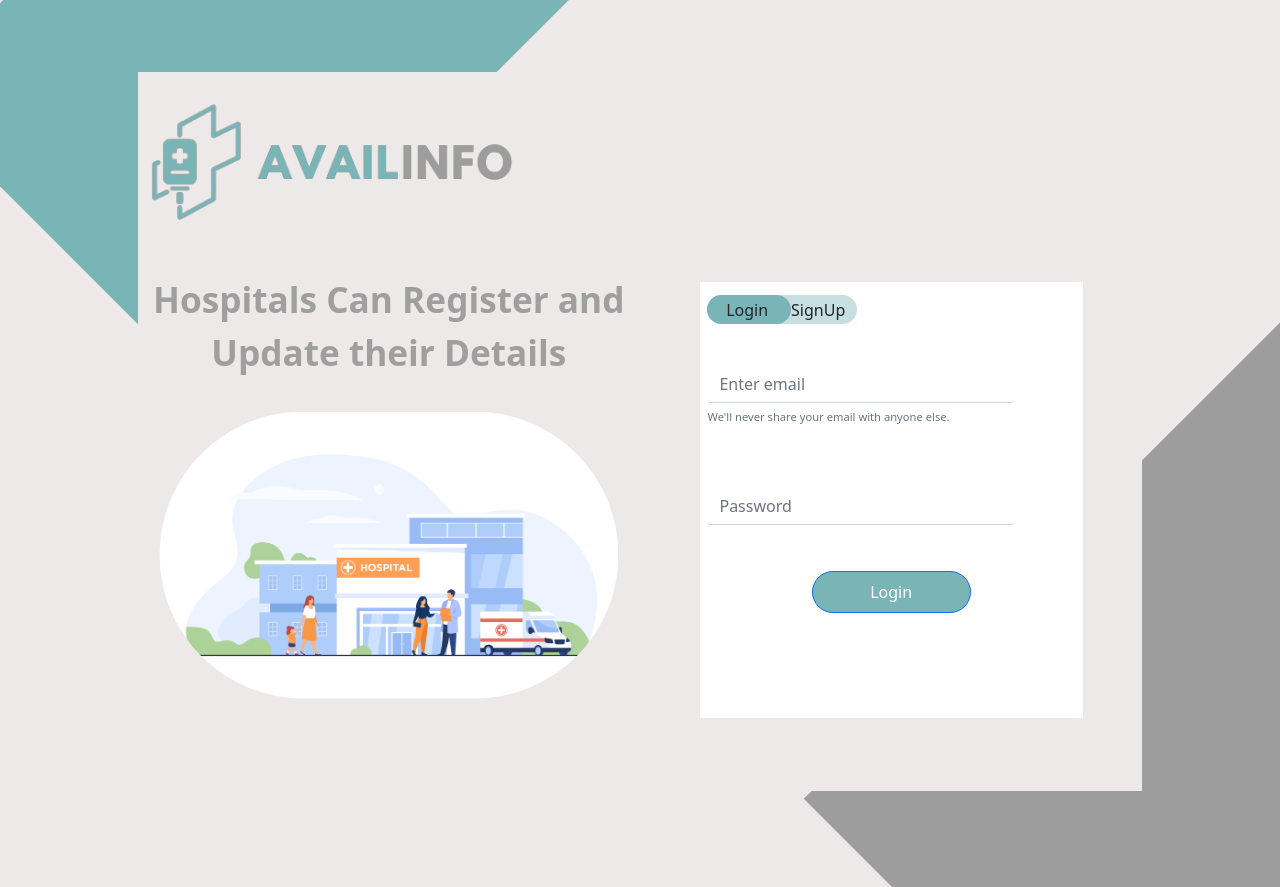
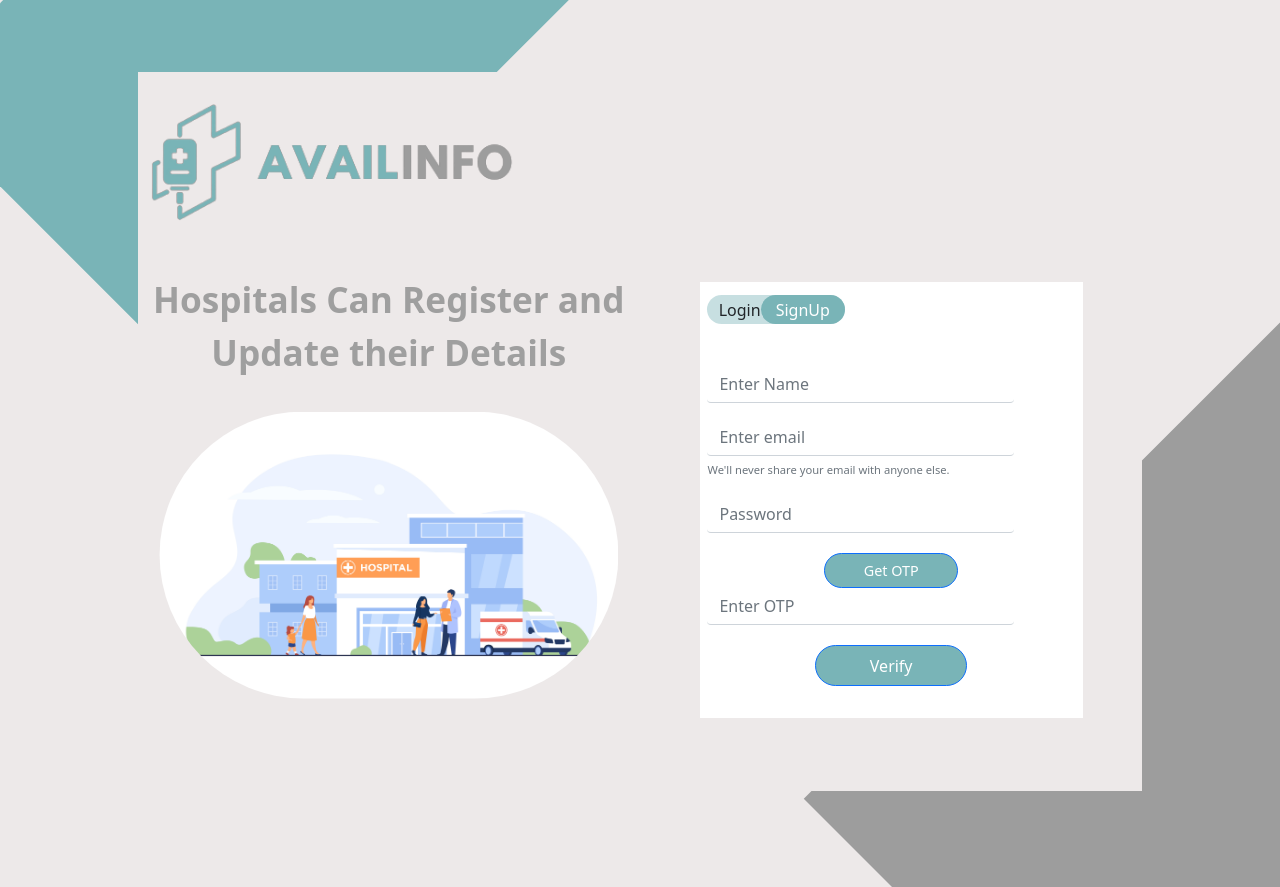
Before and after one commit to madhav592001/S.A.M, a React (Create React App) app in the folder client/: page /log in a window 1280 px wide. Both pictures are taken after a click on the element "Login". Built offline with nearby package versions, Linux system fonts and the light colour scheme.

Commit message:
project UI completed

```diff
--- a/client/src/components/LoginSignScreen.js
+++ b/client/src/components/LoginSignScreen.js
@@ -81,87 +81,7 @@ function LoginSignScreen() {
             </div>
           </Col>
           <Col>
-            <div
-              style={{
-                backgroundColor: '#FFFFFF',
-                width: '80%',
-                height: '100%',
-                marginLeft:"auto",
-                marginRight:"auto",
-                marginTop:"2%",
-                paddingBottom:"4%"
-              }}
-            >
-              {/* <Button
-                    style={{
-                      marginLeft: '2%',
-                      marginTop: '5%',
-                      backgroundColor: '#79B4B7',
-                      padding: '1% 15%',
-                      borderRadius: '22px',
-                      fontSize:"90%"
-                    }}
-                    type="submit"
-                  >
-                    Login
-                  </Button> */}
-                  <div  style={{paddingTop:"4%",marginLeft:"2%"}}><ToggleSwitch/></div>
-              <Form>
-                <Form.Group className="mb-3" controlId="formBasicEmail">
-                  <Form.Label
-                    style={{ marginTop: '8%', marginLeft: '2%' }}
-                  ></Form.Label>
-                  <Form.Control
-                    style={{
-                      marginLeft: '2%',
-                      width: '80%',
-                      borderTop: '1px',
-                      borderRight: '1px',
-                      borderLeft: '1px',
-                    }}
-                    type="email"
-                    placeholder="Enter email"
-                  />
-                  <Form.Text
-                    style={{ marginLeft: '2%',fontSize:"70%" }}
-                    className="text-muted"
-                  >
-                    We'll never share your email with anyone else.
-                  </Form.Text>
-                </Form.Group>
-
-                <Form.Group className="mb-3" controlId="formBasicPassword">
-                  <Form.Label
-                    style={{ marginTop: '8%', marginLeft: '2%' }}
-                  ></Form.Label>
-                  <Form.Control
-                    style={{
-                      marginLeft: '2%',
-                      width: '80%',
-                      borderTop: '1px',
-                      borderRight: '1px',
-                      borderLeft: '1px',
-                    }}
-                    type="password"
-                    placeholder="Password"
-                  />
-                </Form.Group>
-                <div style={{ display: 'flex', justifyContent: 'center' }}>
-                  <Button
-                    style={{
-                      marginTop: '8%',
-                      backgroundColor: '#79B4B7',
-                      padding: '2% 15%',
-                      borderRadius: '22px',
-                      fontSize:"100%"
-                    }}
-                    type="submit"
-                  >
-                    Login
-                  </Button>
-                </div>
-              </Form>
-            </div>
+          <ToggleSwitch/>
           </Col>
         </Row>
       </Container>
--- /dev/null
+++ b/client/src/components/ToggleSwitch.css
@@ -0,0 +1,34 @@
+.one{
+    background-color:#79B4B7;
+    color:white;
+    padding: 1% 4%;
+    border-radius:50px;
+}
+.zero{
+    background-color:#79B4B7;
+    padding: 1% 4%;
+    border-radius:50px;
+    color:white;
+}
+.parent{
+    font-size:100%;
+        background-color:rgba(121, 180, 183, 0.42);
+        padding:1% 3%;
+        padding-left:0%;
+        height:6%;
+        border-radius:50px;
+}
+.oneclicked{
+    background-color:#79B4B7;
+    color:white;
+    padding: 1% 4%;
+    border-radius:50px;
+}
+.parentclicked{
+    font-size:100%;
+        background-color:rgba(121, 180, 183, 0.42);
+        padding:1% 0%;
+        padding-left:3%;
+        height:6%;
+        border-radius:50px;
+}
--- a/client/src/components/ToggleSwitch.js
+++ b/client/src/components/ToggleSwitch.js
@@ -1,7 +1,11 @@
 import React, { useState } from 'react'
+import { Col, Container, Navbar, Row, Form, Button, ToggleButton } from 'react-bootstrap'
+import './ToggleSwitch.css'
 
 function ToggleSwitch() {
     const [val,setVal] = useState(0);
+    const name1 = "Login";
+    const name2 = "SignUp";
   const change = ()=>{
       if(val === 0)
       setVal(1);
@@ -9,11 +13,193 @@ function ToggleSwitch() {
       setVal(0);
       console.log(val);
   }
-  return (
-    <span  style = {{fontSize:"100%",backgroundColor:"rgba(121, 180, 183, 0.42)",padding:"1% 3%",paddingLeft:"0%",height:"6%",borderRadius:"50px"}}>
-        <span  style = {{backgroundColor:"#79B4B7",padding:"1% 5%",borderRadius:"50px"}} onClick={change}>
-         Login </span> SignUp</span>
-  )
+  if(val === 1)
+  {
+      return <div
+      style={{
+        backgroundColor: '#FFFFFF',
+        width: '80%',
+        height: '100%',
+        marginLeft:"auto",
+        marginRight:"auto",
+        marginTop:"2%",
+        paddingBottom:"4%"
+      }}
+    >
+          <div  style={{paddingTop:"4%",marginLeft:"2%"}}>
+          <span className="parentclicked"> {name1}
+        <span className = "oneclicked" onClick={change}>
+         {name2} </span> </span>
+          </div>
+      <Form>
+      <Form.Group className="mb-3">
+        <Form.Label
+          style={{ marginTop: '8%', marginLeft: '2%' }}
+        ></Form.Label>
+        <Form.Control
+          style={{
+            marginLeft: '2%',
+            width: '80%',
+            borderTop: '1px',
+            borderRight: '1px',
+            borderLeft: '1px',
+          }}
+          type="text"
+          placeholder="Enter Name"
+        />
+      </Form.Group>
+        <Form.Group className="mb-3" controlId="formBasicEmail">
+
+          <Form.Control
+            style={{
+              marginLeft: '2%',
+              width: '80%',
+              borderTop: '1px',
+              borderRight: '1px',
+              borderLeft: '1px',
+            }}
+            type="email"
+            placeholder="Enter email"
+          />
+          <Form.Text
+            style={{ marginLeft: '2%',fontSize:"70%" }}
+            className="text-muted"
+          >
+            We'll never share your email with anyone else.
+          </Form.Text>
+        </Form.Group>
+        <Form.Group className="mb-3" controlId="formBasicPassword">
+
+          <Form.Control
+            style={{
+              marginLeft: '2%',
+              width: '80%',
+              borderTop: '1px',
+              borderRight: '1px',
+              borderLeft: '1px',
+            }}
+            type="password"
+            placeholder="Password"
+          />
+        </Form.Group>
+        <div style={{ display: 'flex', justifyContent: 'center' }}>
+          <Button
+            style={{
+              marginTop: '1%',
+              backgroundColor: '#79B4B7',
+              padding: '1.5% 10%',
+              borderRadius: '22px',
+              fontSize:"90%"
+            }}
+            type="submit"
+          > Get OTP
+          </Button>
+        </div>
+        <Form.Group className="mb-3">
+          <Form.Control
+            style={{
+              marginLeft: '2%',
+              width: '80%',
+              borderTop: '1px',
+              borderRight: '1px',
+              borderLeft: '1px',
+            }}
+            type="text"
+            placeholder="Enter OTP"
+          />
+        </Form.Group>
+        <div style={{ display: 'flex', justifyContent: 'center' }}>
+          <Button
+            style={{
+              marginTop: '1%',
+              backgroundColor: '#79B4B7',
+              padding: '2% 14%',
+              borderRadius: '22px',
+              fontSize:"100%"
+            }}
+            type="submit"
+          > Verify
+          </Button>
+        </div>
+      </Form>
+    </div>
+  }
+  else
+  {
+    return <div
+    style={{
+      backgroundColor: '#FFFFFF',
+      width: '80%',
+      height: '100%',
+      marginLeft:"auto",
+      marginRight:"auto",
+      marginTop:"2%",
+      paddingBottom:"4%"
+    }}
+  >
+        <div  style={{paddingTop:"4%",marginLeft:"2%"}}>
+        <span  style = {{fontSize:"100%",backgroundColor:"rgba(121, 180, 183, 0.42)",padding:"1% 3%",paddingLeft:"0%",height:"6%",borderRadius:"50px"}}>
+      <span  style = {{color:"white",backgroundColor:"#79B4B7",padding:"1% 5%",borderRadius:"50px"}} onClick={change}>
+       {name1} </span> {name2}</span>
+        </div>
+    <Form>
+
+      <Form.Group className="mb-3" controlId="formBasicEmail">
+        <Form.Label
+          style={{ marginTop: '8%', marginLeft: '2%' }}
+        ></Form.Label>
+        <Form.Control
+          style={{
+            marginLeft: '2%',
+            width: '80%',
+            borderTop: '1px',
+            borderRight: '1px',
+            borderLeft: '1px',
+          }}
+          type="email"
+          placeholder="Enter email"
+        />
+        <Form.Text
+          style={{ marginLeft: '2%',fontSize:"70%" }}
+          className="text-muted"
+        >
+          We'll never share your email with anyone else.
+        </Form.Text>
+      </Form.Group>
+
+      <Form.Group className="mb-3" controlId="formBasicPassword">
+        <Form.Label
+          style={{ marginTop: '3%', marginLeft: '2%' }}
+        ></Form.Label>
+        <Form.Control
+          style={{
+            marginLeft: '2%',
+            width: '80%',
+            borderTop: '1px',
+            borderRight: '1px',
+            borderLeft: '1px',
+          }}
+          type="password"
+          placeholder="Password"
+        />
+      </Form.Group>
+      <div style={{ display: 'flex', justifyContent: 'center' }}>
+        <Button
+          style={{
+            marginTop: '7%',
+            backgroundColor: '#79B4B7',
+            padding: '2% 15%',
+            borderRadius: '22px',
+            fontSize:"100%"
+          }}
+          type="submit"
+        >
+          Login
+        </Button>
+      </div>
+    </Form>
+  </div>
+  }
 }
 
 export default ToggleSwitch
```
